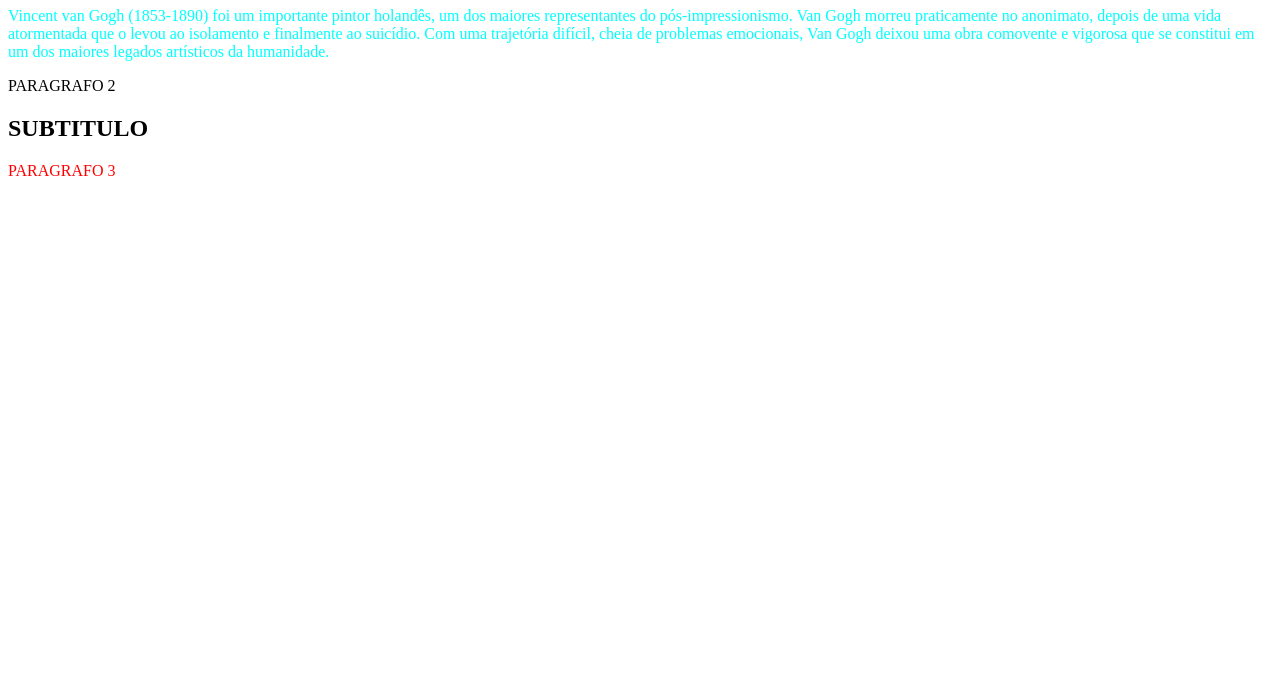
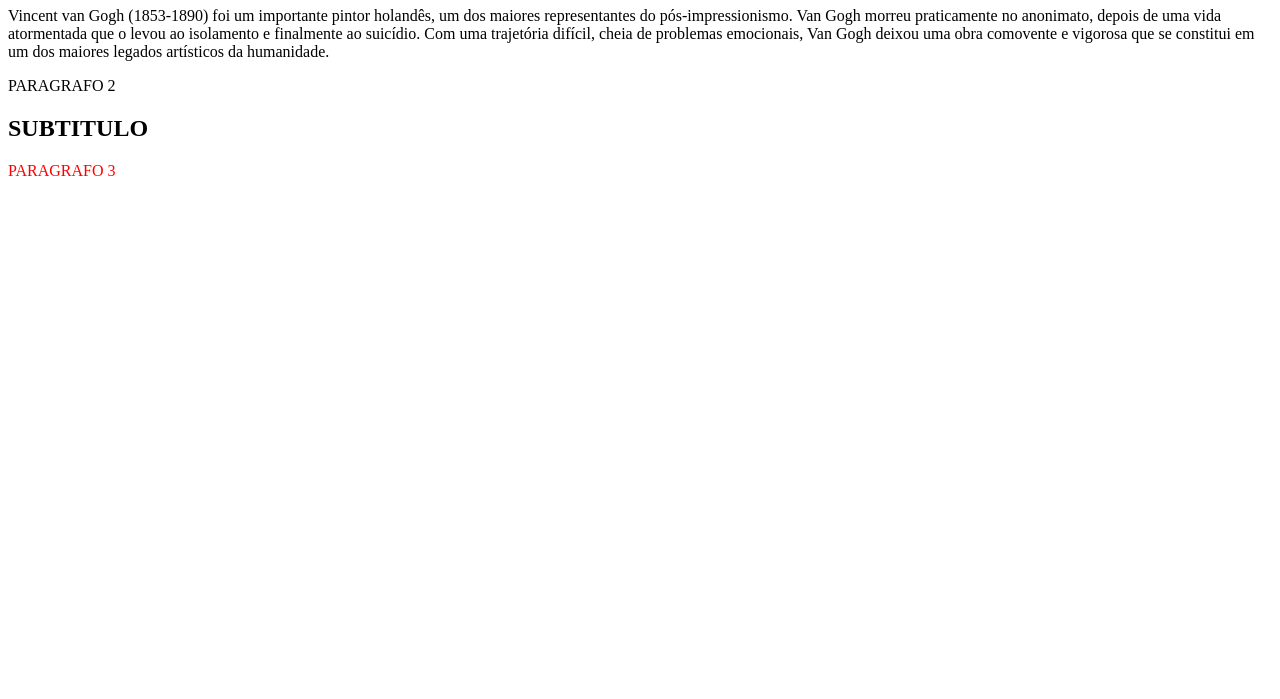
Before and after one commit to marcella190/projeto, a plain HTML site: page index.html in a window 1280 px wide. Shown: the part 101-800 px from the top of the page. Drawn offline with Linux system fonts and the light colour scheme.

Commit message:
Update barbie.css

```diff
--- a/barbie.css
+++ b/barbie.css
@@ -8,7 +8,7 @@ h1 {
     }
 
     .banana {
-     color: aqua
+     color: black
     }
 
     .minions {
```
